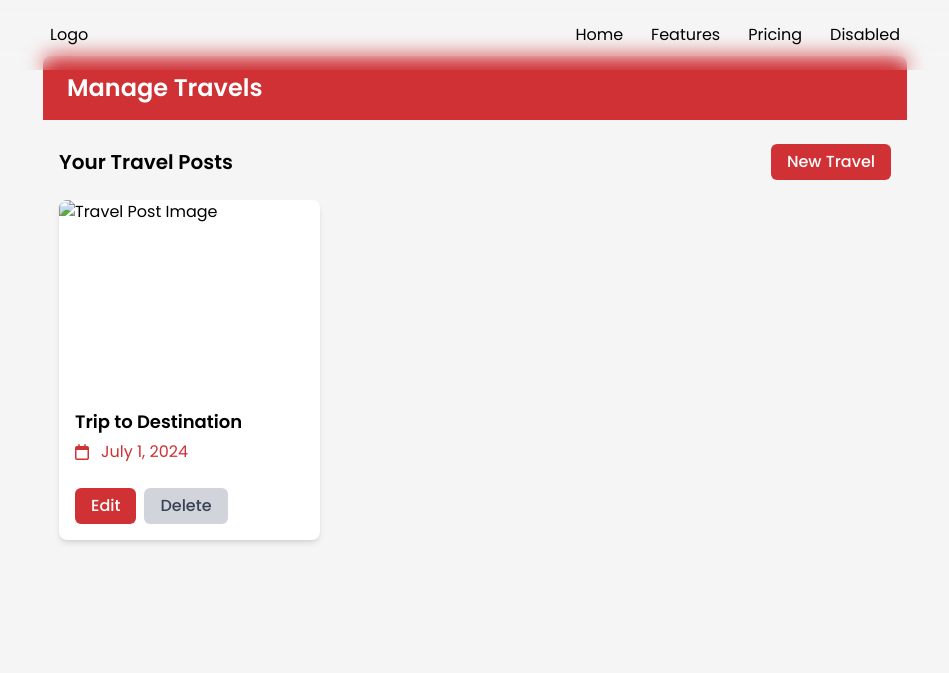
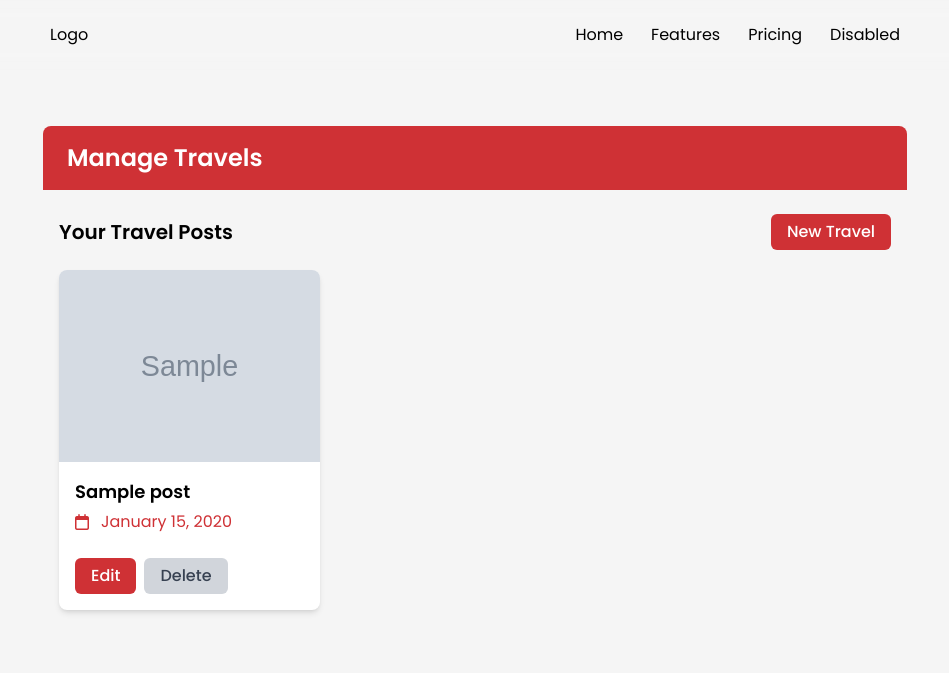
Before and after one commit to calvindany/my-trip-memo, a CodeIgniter 4 app: the page made by app/Views/admins/manage-travels.php in a window 1280 px wide. Shown: the top 673 px of the page, without its empty margins (165-1114 px from the left). Run offline with PHP 8.4 and a stand-in for CodeIgniter, Linux system fonts and the light colour scheme; the template is opened without the code that fills it: most values are stand-ins (such as "Sample title", 1, 10 or a date in 2020); grey boxes marked "Sample" are stand-in pictures; some libraries are stand-ins or nearby versions.

Commit message:
added: manage post can now saw the list of posts from the database

```diff
--- a/app/Config/Routes.php
+++ b/app/Config/Routes.php
@@ -16,6 +16,7 @@ $routes->group('admin', static function($routes) {
     });
 
     $routes->group('', ['filter' => 'authfilter:authenticated'], static function($routes) {
+        $routes->get('', 'AdminsController::manage', ['as' => 'admin.manage']);
         $routes->get('create', 'AdminsController::getCreate', ['as' => 'admin.create.get']);
         $routes->post('create', 'AdminsController::postCreate', ['as' => 'admin.create.post']);
         $routes->get('update/(:num)', 'AdminsController::getUpdate/$1', ['as' => 'admin.update.get']);
--- a/app/Views/admins/manage-travels.php
+++ b/app/Views/admins/manage-travels.php
@@ -2,7 +2,7 @@
 
 <?= $this->section('content') ?>
 
-<div class="max-w-4xl mx-auto py-8 px-4">
+<div class="max-w-4xl mx-auto py-8 px-4 mt-[70px] mb-8">
   <div class="bg-redblood text-white rounded-t-lg py-4 px-6 my-6">
     <h1 class="text-2xl font-bold">Manage Travels</h1>
   </div>
@@ -16,27 +16,28 @@
     <!-- Travel List -->
     <div class="grid grid-cols-1 sm:grid-cols-2 md:grid-cols-3 gap-6">
       <!-- Travel Post Cards -->
+      <?php foreach ($posts as $post) : ?>
         <div class="bg-white rounded-lg shadow-md overflow-hidden">
           <!-- Travel Post Image -->
-        <img src="https://via.placeholder.com/800x400" alt="Travel Post Image" class="w-full h-48 object-cover">
+          <img src="<?= base_url($post['thumbnail']) ?>" alt="Travel Post Image" class="w-full h-48 object-cover">
           <!-- Travel Post Image -->
           <!-- Travel Post Details -->
           <div class="p-4">
-          <h3 class="text-lg font-semibold pb-1 overflow-hidden whitespace-nowrap overflow-ellipsis">Trip to
-            Destination</h3>
+            <h3 class="text-lg font-semibold pb-1 overflow-hidden whitespace-nowrap overflow-ellipsis"><?= $post['title'] ?></h3>
             <div class="flex items-center text-redblood mb-6">
               <i class="far fa-calendar mr-3"></i>
-            <p>July 1, 2024</p>
+              <p><?= date('F d, Y', strtotime($post['created_at'])) ?></p>
             </div>
             <!-- Action Buttons -->
             <div class="flex items-center">
-            <button class="bg-redblood font-medium text-white px-4 py-[6px] rounded-md mr-2">Edit</button>
-            <button class="bg-gray-300 font-medium text-gray-700 px-4 py-[6px] rounded-md">Delete</button>
+              <a href="<?= base_url('admin/update/' . $post['pk_blog_id']) ?>" class="bg-redblood font-medium text-white px-4 py-[6px] rounded-md mr-2">Edit</a>
+              <a href="<?= base_url('admin/delete/' . $post['pk_blog_id']) ?>" class="bg-gray-300 font-medium text-gray-700 px-4 py-[6px] rounded-md">Delete</a>
             </div>
             <!-- Action Buttons -->
           </div>
           <!-- Travel Post Details -->
         </div>
+      <?php endforeach; ?>
       <!-- Travel Post Cards -->
     </div>
     <!-- Travel List -->
```
Also changed, not shown: app/Controllers/AdminsController.php (+11 -0 lines). Lines whose indentation alone changed are shown as unchanged.
